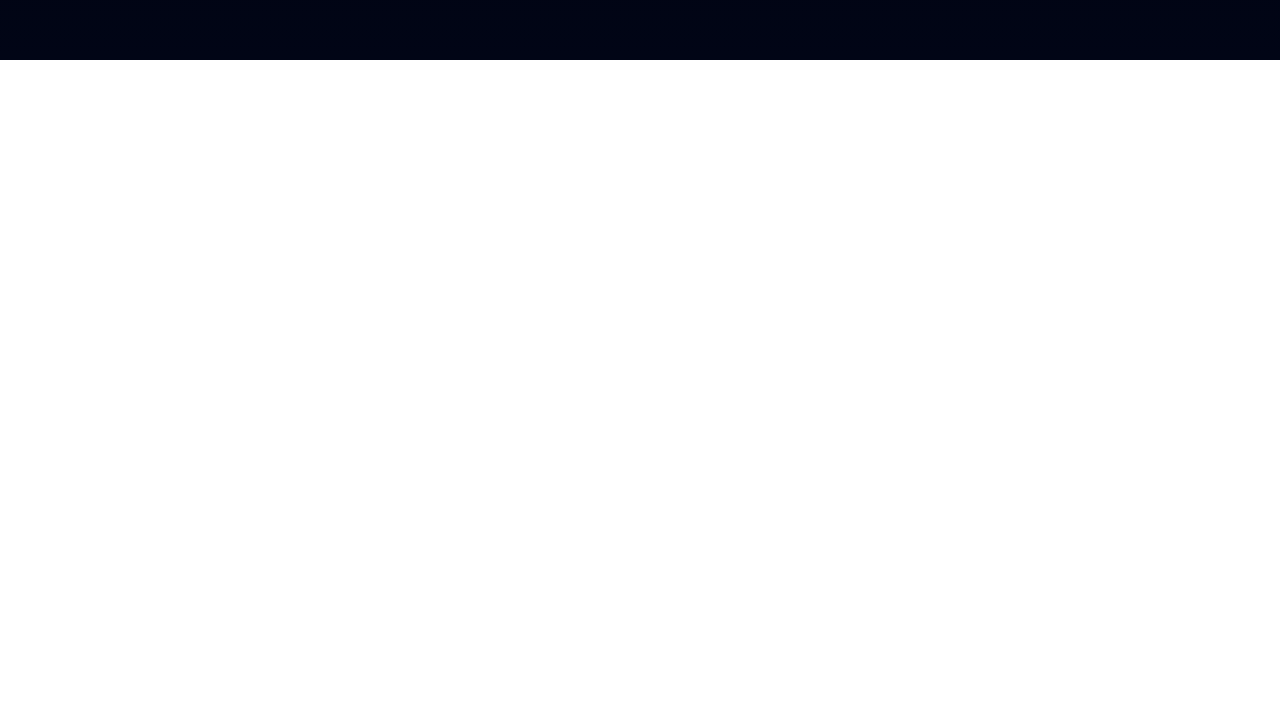
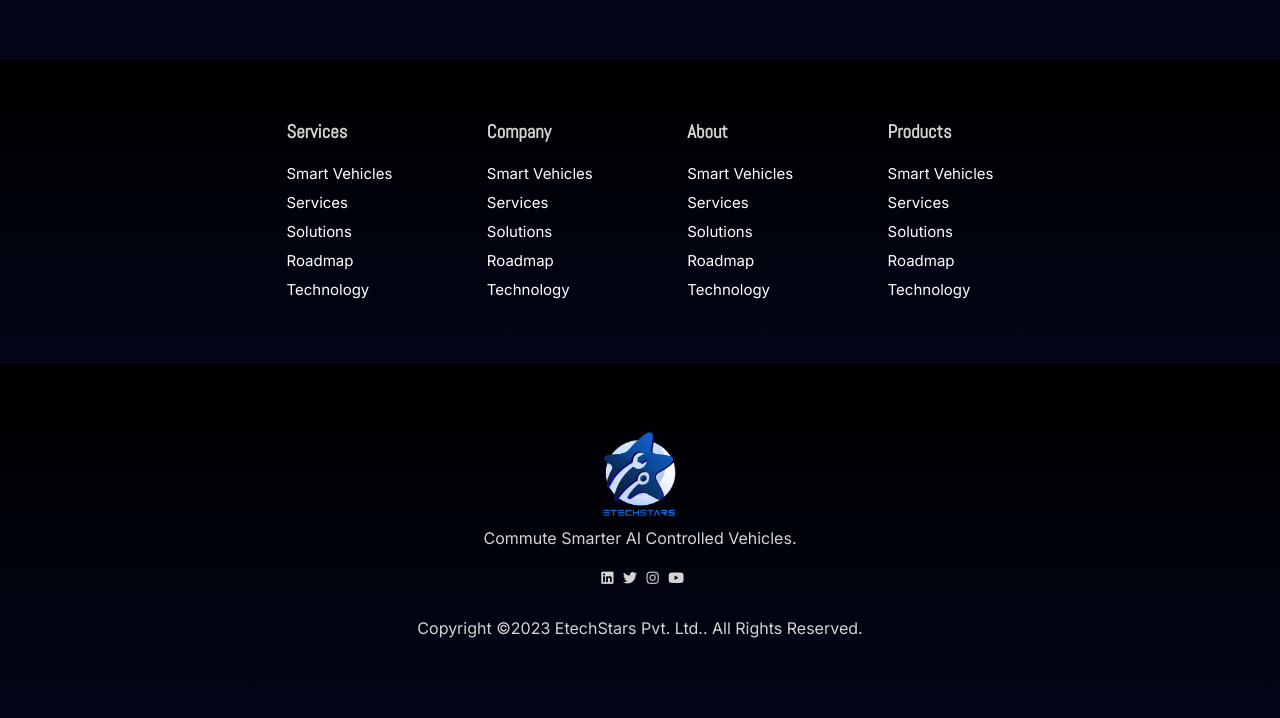
Before and after one commit to priyank2614/work1, a plain HTML site: page index.html in a window 1280 px wide. Shown: the part 964-1682 px from the top of the page. Before the commit the page ends 1024 px from the top, so only its background shows below. Drawn offline with Linux system fonts and the light colour scheme.

Commit message:
Commiting

```diff
--- a/index.html
+++ b/index.html
@@ -25,7 +25,9 @@
         <nav>
           <ul>
             <li class="nav-item">
-              <a class="nav-link" href="smartvehicles.html">Smart Vehicles</a>
+              <a class="nav-link active" href="smartvehicles.html"
+                >Smart Vehicles</a
+              >
             </li>
             <li class="nav-item">
               <a class="nav-link" href="services.html">Services</a>
@@ -63,5 +65,63 @@
         >
       </div>
     </section>
+
+    <section id="footer-top">
+      <div class="col">
+        <h3>Services</h3>
+        <p><a class="nav-link" href="smartvehicles.html">Smart Vehicles</a></p>
+        <p><a class="nav-link" href="services.html">Services</a></p>
+        <p><a class="nav-link" href="solutions.html">Solutions</a></p>
+        <p><a class="nav-link" href="solutions.html">Roadmap</a></p>
+        <p><a class="nav-link" href="solutions.html">Technology</a></p>
+      </div>
+      <div>
+        <h3>Company</h3>
+        <p><a class="nav-link" href="smartvehicles.html">Smart Vehicles</a></p>
+        <p><a class="nav-link" href="services.html">Services</a></p>
+        <p><a class="nav-link" href="solutions.html">Solutions</a></p>
+        <p><a class="nav-link" href="solutions.html">Roadmap</a></p>
+        <p><a class="nav-link" href="solutions.html">Technology</a></p>
+      </div>
+      <div>
+        <h3>About</h3>
+        <p><a class="nav-link" href="smartvehicles.html">Smart Vehicles</a></p>
+        <p><a class="nav-link" href="services.html">Services</a></p>
+        <p><a class="nav-link" href="solutions.html">Solutions</a></p>
+        <p><a class="nav-link" href="solutions.html">Roadmap</a></p>
+        <p><a class="nav-link" href="solutions.html">Technology</a></p>
+      </div>
+      <div>
+        <h3>Products</h3>
+        <p><a class="nav-link" href="smartvehicles.html">Smart Vehicles</a></p>
+        <p><a class="nav-link" href="services.html">Services</a></p>
+        <p><a class="nav-link" href="solutions.html">Solutions</a></p>
+        <p><a class="nav-link" href="solutions.html">Roadmap</a></p>
+        <p><a class="nav-link" href="solutions.html">Technology</a></p>
+      </div>
+    </section>
+
+    <section id="footer">
+      <footer>
+        <img
+          class="logo-img"
+          src="images\ETechStarsColored.png"
+          alt="logo-img"
+          width="30"
+          height="24"
+        />
+        <p>Commute Smarter AI Controlled Vehicles.</p>
+        <div class="social-icons">
+          <i class="fa-brands fa-linkedin fa-sm"></i>
+          <i class="fa-brands fa-twitter fa-sm"></i>
+          <i class="fa-brands fa-instagram fa-sm"></i>
+          <i class="fa-brands fa-youtube fa-sm"></i>
+        </div>
+        <hr />
+        <p class="copyright">
+          Copyright &copy;2023 EtechStars Pvt. Ltd.. All Rights Reserved.
+        </p>
+      </footer>
+    </section>
   </body>
 </html>
--- a/styles.css
+++ b/styles.css
@@ -3,8 +3,22 @@
 * {
   margin: 0;
   padding: 0;
+  outline: 0;
+  border: 0;
+  text-decoration: none;
+  list-style: none;
   box-sizing: border-box;
-  /* background: #1e1e1e; */
+}
+:root {
+  --color-bg: linear-gradient(180deg, #000000 0%, #010516 100%);
+  --color-bg1: linear-gradient(
+    91.06deg,
+    #00f0ff 2.26%,
+    #b25cfa 21.6%,
+    #ff1cf7 63.35%
+  );
+  --color-bg2: linear-gradient(180deg, #497cff 0%, #001664 100%);
+  --color-white: #fff;
 }
 html,
 body {
@@ -22,17 +36,12 @@ a {
   text-decoration: none;
   color: #ffff;
 }
-ul {
+/* ul {
   list-style: none;
-}
+} */
 #hero {
   width: 100%;
   height: 1024px;
-  /* background-image: url(images/car-3.jpg);
-  background-repeat: no-repeat;
-  background-position: center;
-  background-size: cover; */
-  background: linear-gradient(180deg, #000000 0%, #010516 100%);
   background: linear-gradient(180deg, #000000 0%, #010516 100%);
 }
 header {
@@ -107,6 +116,66 @@ li a:hover {
 .fa-brands:hover {
   color: #191970;
 }
+
+/* About Section */
+.container {
+  width: 100%;
+  height: auto;
+  padding: 60px 15%;
+  font-family: "Abel", sans-serif;
+
+  background: linear-gradient(180deg, #000000 0%, #010516 100%);
+}
+.row {
+  display: flex;
+  justify-content: space-evenly;
+}
+.about-img {
+  width: 100%;
+  height: auto;
+}
+.about-text {
+  width: 50%;
+  margin: 20px 50px;
+}
+.about-btn {
+  margin: 0 50px;
+}
+/* About Section End*/
+/* Footer Section */
+#footer-top {
+  width: 100%;
+  padding: 60px 15%;
+  font-family: "Abel", sans-serif;
+  display: flex;
+  justify-content: space-evenly;
+  background: linear-gradient(180deg, #000000 0%, #010516 100%);
+}
+#footer-top h3 {
+  margin-bottom: 15px;
+  font-family: "Abel", sans-serif;
+}
+#footer-top .nav-link {
+  font-size: 15px;
+}
+#footer {
+  width: 100%;
+  background: linear-gradient(180deg, #000000 0%, #010516 100%);
+
+  text-align: center;
+}
+footer {
+  padding: 60px 15%;
+}
+#footer p {
+  margin-bottom: 20px;
+}
+hr {
+  margin: 10px 0;
+}
+.copyright {
+  margin-top: 20px;
+}
 /* Media for smaller device */
 @media only screen and (max-width: 768px) {
   header {
```
Also changed, not shown: about.html (added, +40 -0 lines).
